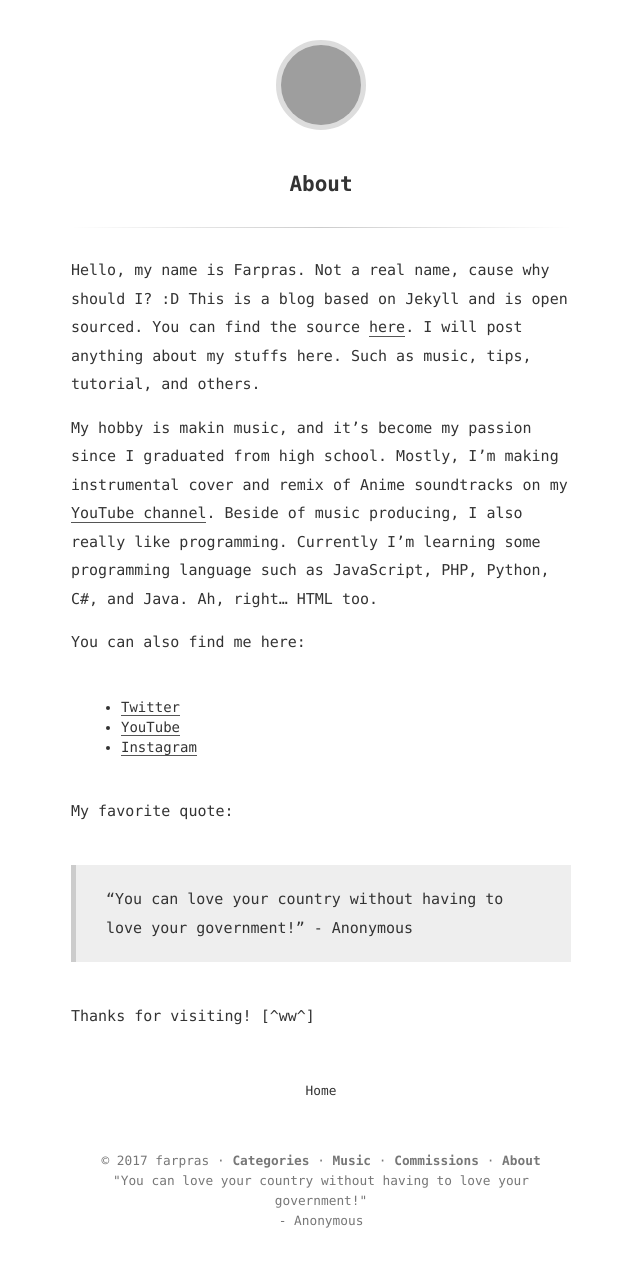
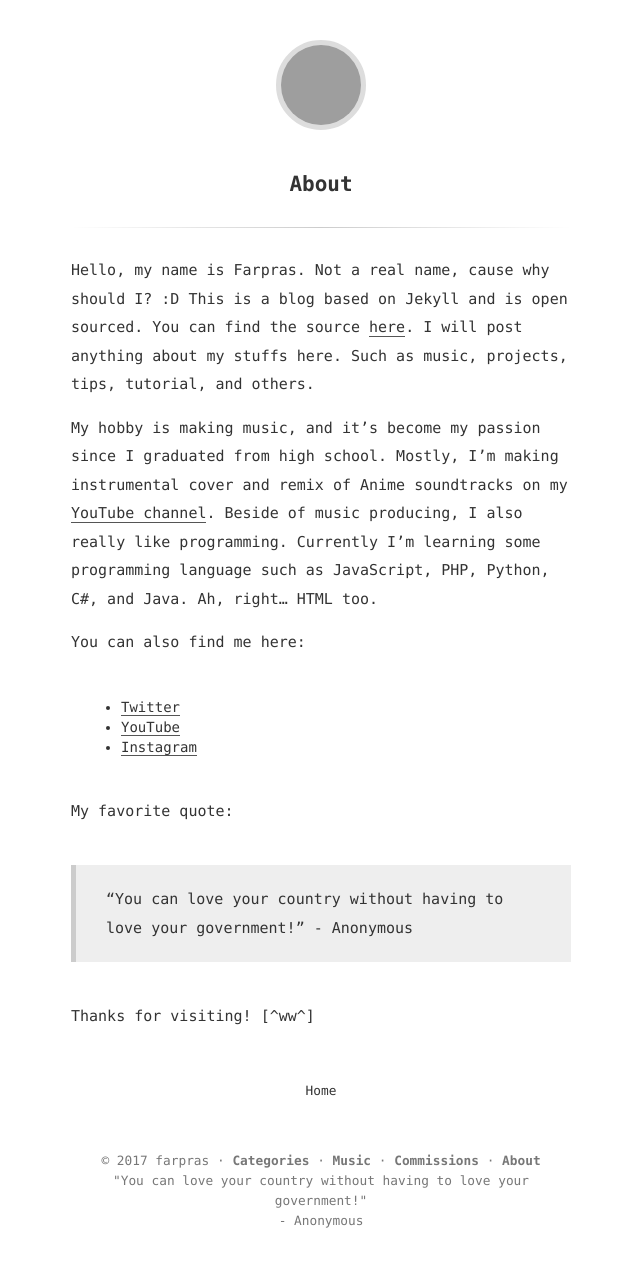
Before and after one commit to farpras/blog, a Jekyll site: the page built from about.md, in a window 1280 px wide. Shown: the whole page, without its empty margins (319-959 px from the left). Built offline with Jekyll 4.4.1, drawn with Linux system fonts in a browser that asks for light colours; grey boxes are pictures that could not be loaded.

Commit message:
Edit typo

```diff
--- a/about.md
+++ b/about.md
@@ -4,9 +4,9 @@ title: About
 ---
 
 Hello, my name is Farpras. Not a real name, cause why should I? :D
-This is a blog based on Jekyll and is open sourced. You can find the source <a href="https://github.com/farpras/blog">here</a>. I will post anything about my stuffs here. Such as music, tips, tutorial, and others.
+This is a blog based on Jekyll and is open sourced. You can find the source <a href="https://github.com/farpras/blog">here</a>. I will post anything about my stuffs here. Such as music, projects, tips, tutorial, and others.
 
-My hobby is makin music, and it's become my passion since I graduated from high school. Mostly, I'm making instrumental cover and remix of Anime soundtracks on my <a href="http://www.youtube.com/farpras">YouTube channel</a>. Beside of music producing, I also really like programming. Currently I'm learning some programming language such as JavaScript, PHP, Python, C#, and Java. Ah, right... HTML too.
+My hobby is making music, and it's become my passion since I graduated from high school. Mostly, I'm making instrumental cover and remix of Anime soundtracks on my <a href="http://www.youtube.com/farpras">YouTube channel</a>. Beside of music producing, I also really like programming. Currently I'm learning some programming language such as JavaScript, PHP, Python, C#, and Java. Ah, right... HTML too.
 
 You can also find me here:
 - <a href="http://twitter.com/farpras">Twitter</a>
```
